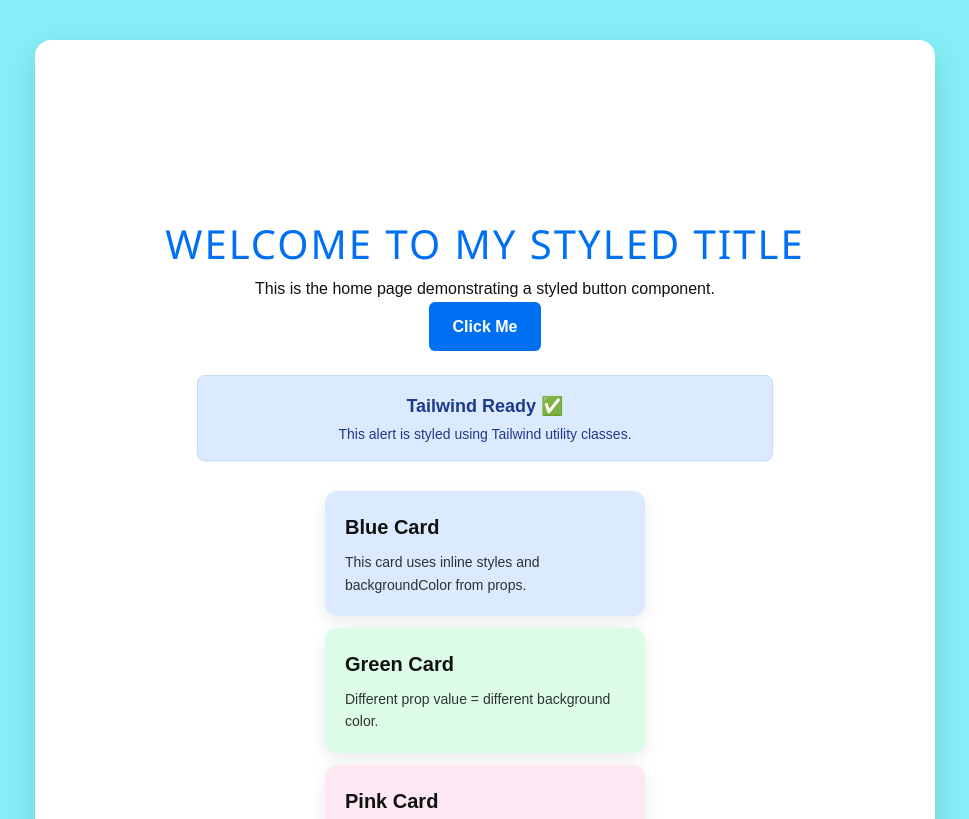
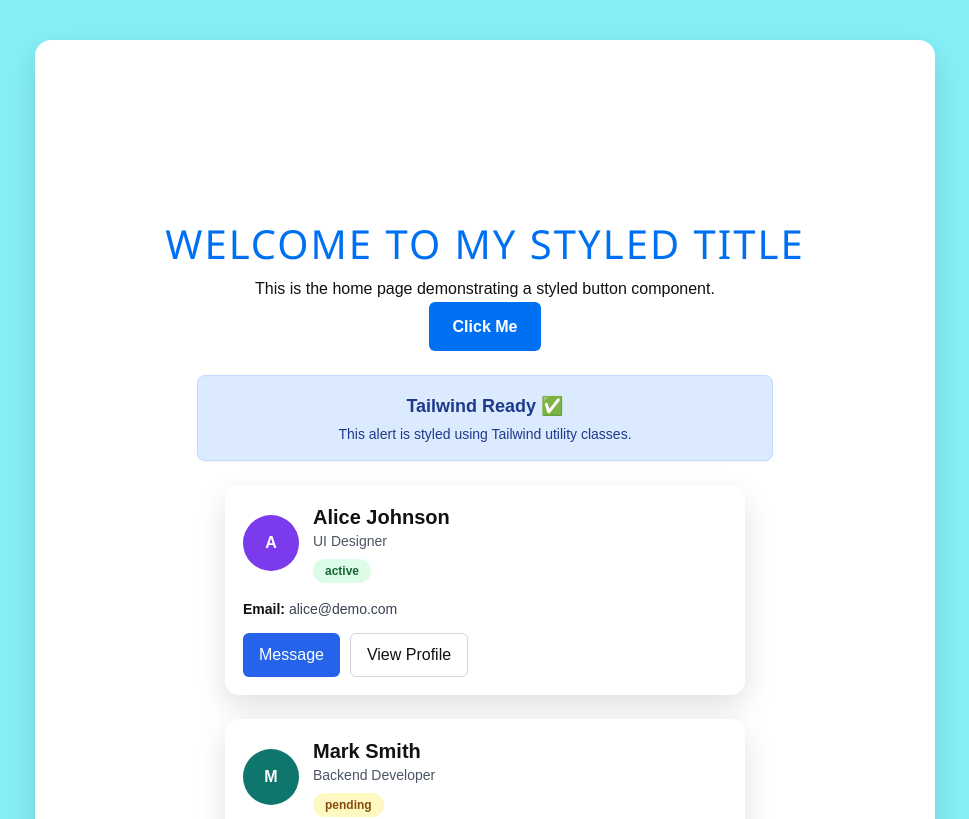
Before and after one commit to PrabeshShrestha786/next.js, a Next.js app in the folder 3-styling-in-next-js/assignment1/: page / in a window 1280 px wide. Shown: the top 819 px of the page, without its empty margins (155-1124 px from the left). Built offline with nearby package versions, Linux system fonts and the light colour scheme.

Commit message:
Chapter 3 task 7

```diff
--- /dev/null
+++ b/3-styling-in-next-js/assignment1/app/components/ProfileCard.js
@@ -0,0 +1,62 @@
+"use client";
+
+import styles from "./ProfileCard.module.css";
+
+export default function ProfileCard({
+  name = "John Doe",
+  role = "Frontend Developer",
+  email = "john@example.com",
+  accentColor = "#2563eb", // inline style changes this
+  status = "active", // just to show different props
+}) {
+  // Inline style (dynamic)
+  const avatarStyle = {
+    backgroundColor: accentColor,
+  };
+
+  return (
+    <div className={styles.card}>
+      <div className={styles.header}>
+        {/* CSS Module + Inline style */}
+        <div className={styles.avatar} style={avatarStyle}>
+          {name.charAt(0).toUpperCase()}
+        </div>
+
+        <div className={styles.info}>
+          {/* Tailwind utility classes for quick typography */}
+          <h2 className="text-xl font-bold">{name}</h2>
+          <p className="text-sm text-gray-600">{role}</p>
+
+          {/* Tailwind badge + dynamic text */}
+          <span
+            className={`inline-block mt-2 rounded-full px-3 py-1 text-xs font-semibold ${
+              status === "active"
+                ? "bg-green-100 text-green-800"
+                : "bg-yellow-100 text-yellow-800"
+            }`}
+          >
+            {status}
+          </span>
+        </div>
+      </div>
+
+      {/* Tailwind utilities (spacing + colors) */}
+      <div className="mt-4 text-left">
+        <p className="text-sm">
+          <span className="font-semibold">Email:</span>{" "}
+          <span className="text-gray-700">{email}</span>
+        </p>
+      </div>
+
+      {/* CSS Module footer layout + Tailwind button styles */}
+      <div className={styles.footer}>
+        <button className="rounded-md bg-blue-600 px-4 py-2 text-white hover:bg-blue-700">
+          Message
+        </button>
+        <button className="rounded-md border border-gray-300 px-4 py-2 hover:bg-gray-50">
+          View Profile
+        </button>
+      </div>
+    </div>
+  );
+}
--- /dev/null
+++ b/3-styling-in-next-js/assignment1/app/components/ProfileCard.module.css
@@ -0,0 +1,39 @@
+/* app/components/ProfileCard.module.css */
+
+.card {
+  width: 100%;
+  max-width: 520px;
+  margin: 24px auto;
+  padding: 18px;
+  border-radius: 14px;
+  background: white;
+  box-shadow: 0 12px 30px rgba(0, 0, 0, 0.12);
+}
+
+.header {
+  display: flex;
+  gap: 14px;
+  align-items: center;
+}
+
+.avatar {
+  width: 56px;
+  height: 56px;
+  border-radius: 9999px;
+  display: grid;
+  place-items: center;
+  font-weight: 700;
+  color: white;
+  flex-shrink: 0;
+}
+
+.info {
+  text-align: left;
+}
+
+.footer {
+  margin-top: 14px;
+  display: flex;
+  gap: 10px;
+  flex-wrap: wrap;
+}
--- a/3-styling-in-next-js/assignment1/app/page.tsx
+++ b/3-styling-in-next-js/assignment1/app/page.tsx
@@ -5,6 +5,7 @@ import Button from "./components/Button";
 import Card from "./components/Card";
 import AppLayout from "./components/AppLayout";
 import Alert from "./components/Alert";
+import ProfileCard from "./components/ProfileCard";
 
 export default function HomePage() {
   const handleClick = () => {
@@ -23,6 +24,23 @@ export default function HomePage() {
         <Alert
           title="Tailwind Ready ✅"
           message="This alert is styled using Tailwind utility classes."
+        />
+
+        {/* Task 7: ProfileCard combining styles */}
+        <ProfileCard
+          name="Alice Johnson"
+          role="UI Designer"
+          email="alice@demo.com"
+          accentColor="#7c3aed"
+          status="active"
+        />
+
+        <ProfileCard
+          name="Mark Smith"
+          role="Backend Developer"
+          email="mark@demo.com"
+          accentColor="#0f766e"
+          status="pending"
         />
 
         {/* Task 4: Inline Styled Cards */}
```
